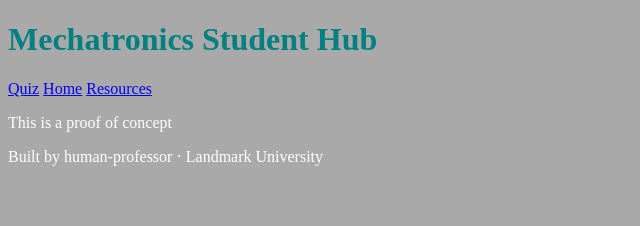
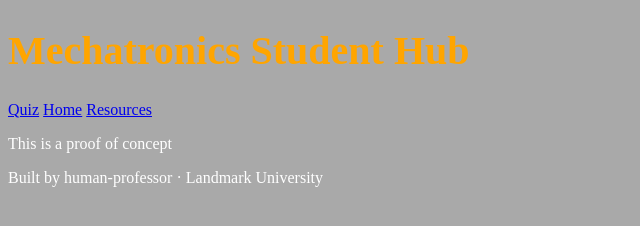
Before and after one commit to human-professor/mechatronics-hub, a plain HTML site: page index.html in a window 1280 px wide. Shown: the whole page, without its empty margins (0-640 px from the left). Drawn offline with Linux system fonts and the light colour scheme.

Commit message:
Update index.html

```diff
--- a/index.html
+++ b/index.html
@@ -3,7 +3,8 @@
   <head>
     <style>
     h1 {
-      color : teal;
+      color: orange;
+      font-size: 40px;
     }
     body {
       background-color: darkgray;
```
